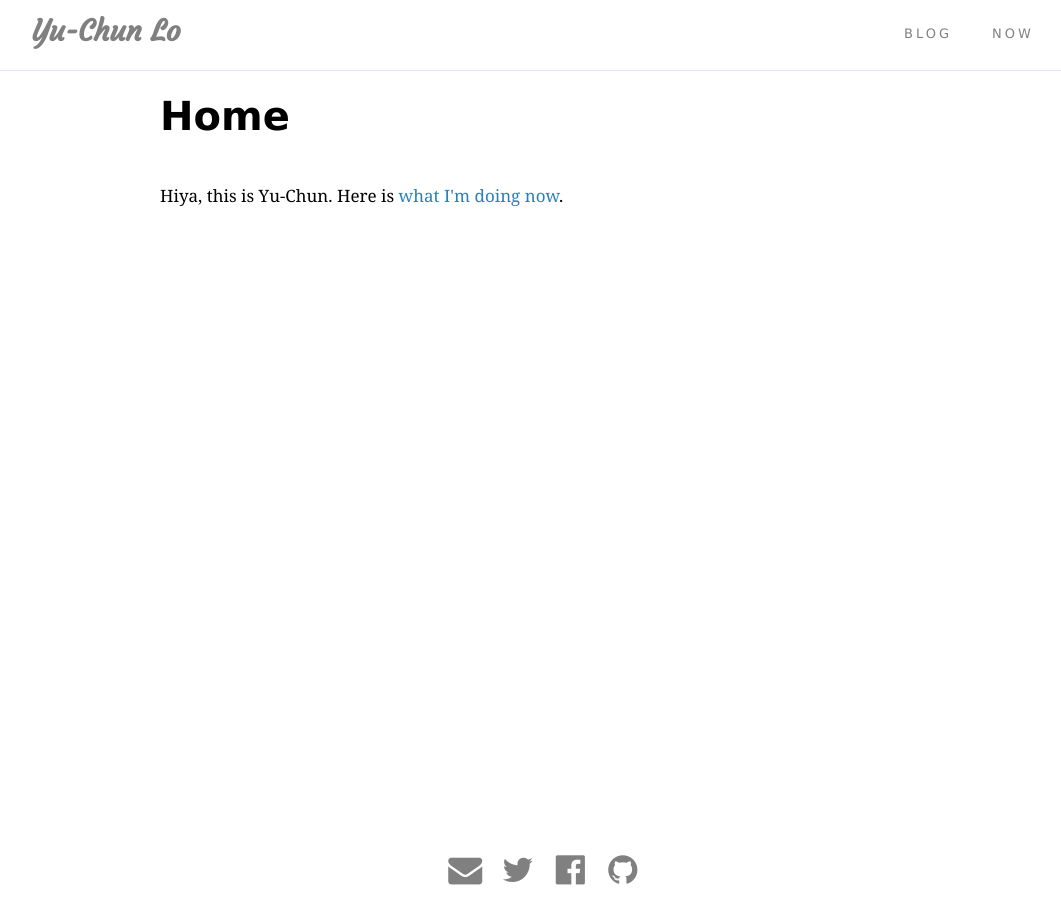
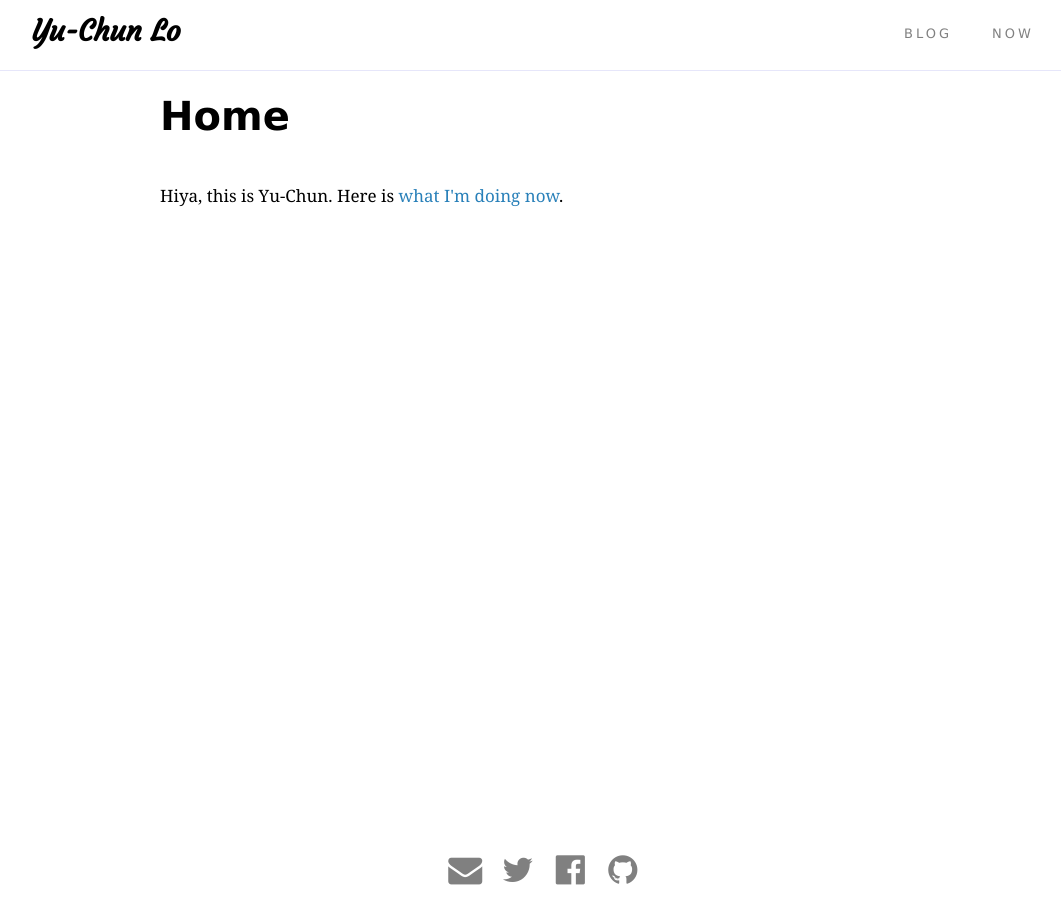
Before and after one commit to yuchunlo/yuchunlo.github.io, a Jekyll site: the page built from index.html, in a window 1280 px wide. Shown: the whole page, without its empty margins (96-1157 px from the left). Built offline with Jekyll 4.4.1, drawn with Linux system fonts in a browser that asks for light colours; nearby versions of some CDN libraries.

Commit message:
Update main.css

```diff
--- a/css/main.css
+++ b/css/main.css
@@ -71,10 +71,12 @@ ul.dashed > li:before {
   text-align: center;
   font-family: 'Courgette', cursive;
   font-size: 24px;
-  color: black !important;
   padding-top: 17px;
   font-weight: bold;
 }
+  .main-nav #brand a, a:hover {
+    color: black;
+  }
 @media only screen and (min-width: 768px) and (max-width: 979px) {
   .main-nav #brand {
     float: left;
```
